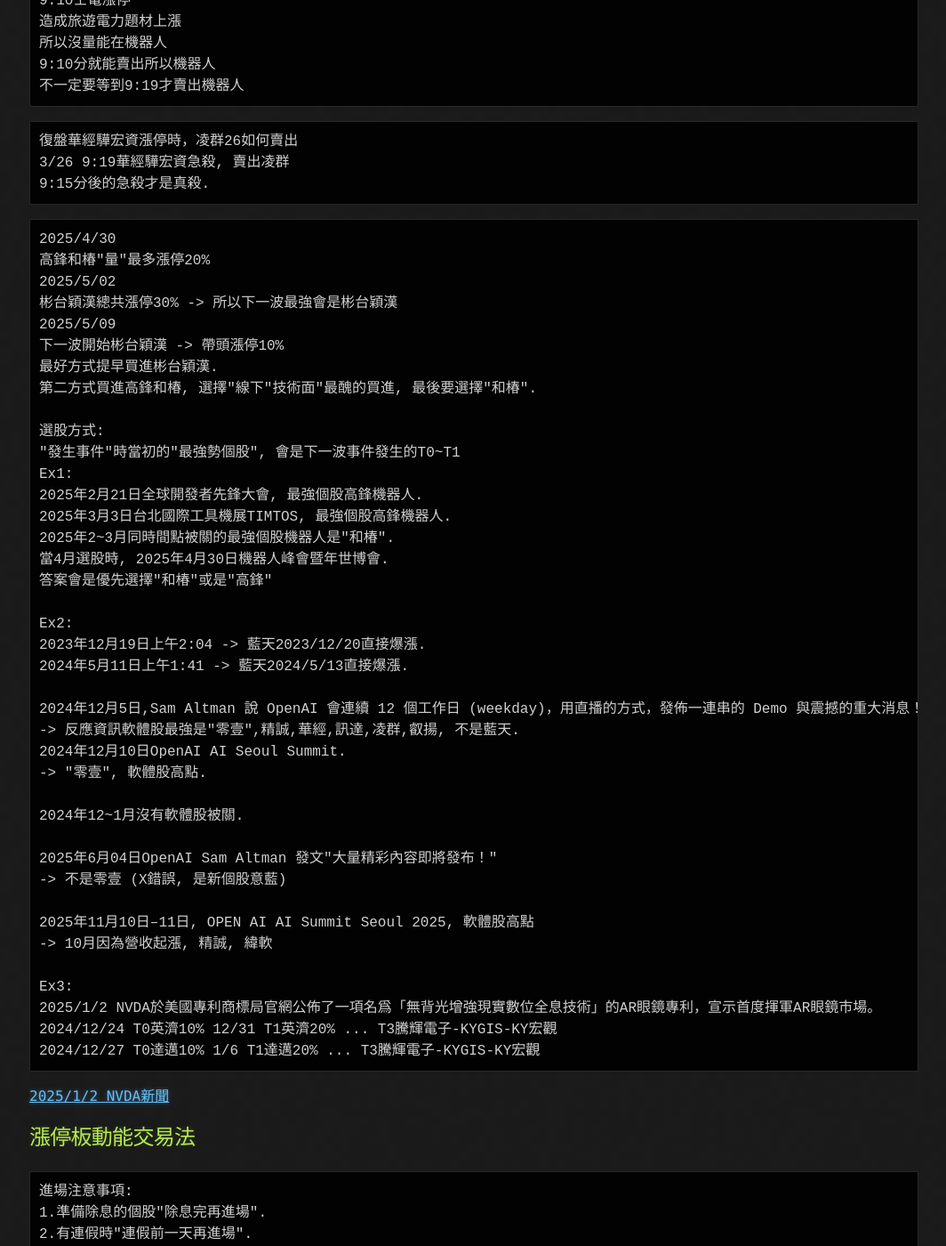
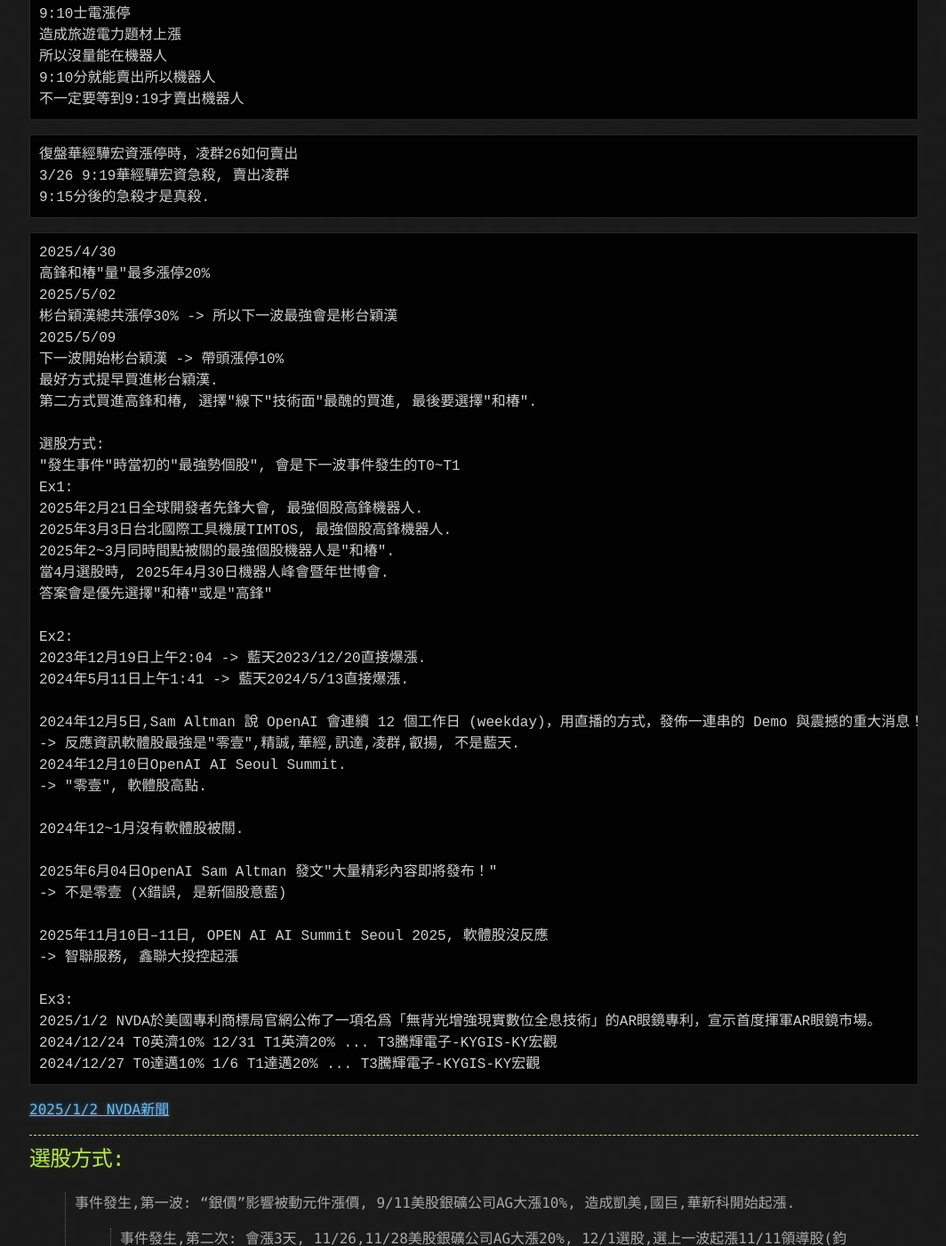
Before and after one commit to lepg5487/Stock_God, a Jekyll site: the page built from experience.md, in a window 1280 px wide and 1400 px high, scrolled down 3554 px. Shown: the whole window at 89% size, without its empty margins (107-1171 px from the left). Built offline with Jekyll 4.4.1, drawn with Linux system fonts in a browser that asks for light colours; our own code applies the rules of GitHub Pages for plain Markdown files; some of the changed text lies outside the part shown.

Commit message:
Update experience.md

````diff
--- a/experience.md
+++ b/experience.md
@@ -1,12 +1,12 @@
 ---
 layout: testlayouts
 ---
-# 回檔不賠錢遲早會賺錢
-# 題材(漲價, 新產品, 新平台, 國家安全風險(轉單)) > 型態
-# 觀察市場流行"題材"->找題材"未來利多"->觀察個股"股價位置型態"->位置型態好就能"買進"等未來利多.
-# 觀察到的"事實"就是"事實", 不要太主觀.
-
-## 商品
+## 回檔不賠錢遲早會賺錢
+## 題材(漲價, 新產品, 新平台, 國家安全風險(轉單)) > 型態
+## 觀察市場流行"題材"->找題材"未來利多"->觀察個股"股價位置型態"->位置型態好就能"買進"等未來利多.
+## 觀察到的"事實"就是"事實", 不要太主觀.
+
+# 商品
 ```
 NVIDIA BlueField DPU BlueField 4 (2026販售)(代理商"茂綸")(3有漲,4沒漲)
 NVIDIA Spectrum X(5)
@@ -22,10 +22,11 @@
 ```
 [20210413標題有"BlueField-3"](https://nvidianews.nvidia.com/news/nvidia-extends-data-center-infrastructure-processing-roadmap-with-bluefield-3), [20211029標題有"BlueField-4"](https://blogs.nvidia.com/blog/bluefield-4-ai-factory/)
 
-## 聯發科
+# 聯發科
 [12/24發布晶片天璣座艙P1 Ultra造成11/26上漲](https://www.expreview.com/102893.html),
 [7/23延遲發布晶片N1X,2026CES才發布](https://www.trendforce.com/news/2025/07/23/news-nvidia-and-mediatek-reportedly-delay-n1x-processor-launch-from-second-half-of-2025-to-q1-2026/)
 ```
+2026/01/06 前買進聯發科,利多:CES發布和NVIDIA晶片N1X.
 聯發科第一個和NVIDIA聯合開發的晶片"天璣座艙P1 Ultra".
 12/24 發布汽車新晶片 天璣座艙P1 Ultra, 造成11/26上漲
 
@@ -43,7 +44,7 @@
 ```
 ```
 聯發科買點
-高通 Snapdragon Summit, 高點不固定
+高通 Snapdragon Summit, 高點不一定
 2025/09/23, 16天低
 2024/10/21, 12~18天低
 2023/10/24, 15天低
@@ -64,7 +65,7 @@
 
 # [這網站出現的專題報告都是賣點](https://app3.xq.com.tw/newsxt/focustopics?just_req=1)
 
-## 時事交易
+# 時事交易
 [時事交易新聞](https://www.trendforce.com/news/)
 ```
 注意新聞, "漲價", "新產品",
@@ -83,7 +84,7 @@
 
 <img width="773" height="323" alt="image" src="https://github.com/user-attachments/assets/11c547b6-a955-42e4-8398-322951daa8eb" />
 
-## 展覽交易法
+# 展覽交易法
 ```
 進場注意事項:
 1600~2000家下跌, 800~1400家創月新低, 前30成交值排行有跌停, 才是恐慌, 可以進場.
@@ -100,8 +101,6 @@
 主觀機殼晟銘電和矽光子上詮沒有信仰所以買不下去, 這是錯的.
 觀察出處置股出關都會很強的"事實", 就應該直接去買上詮(矽光子)和安鈦克(機殼), 盡量不要太主觀.
 ```
-
-
 ```
 出場注意事項:
 檢討高鋒買賣點:
@@ -161,8 +160,8 @@
 2025年6月04日OpenAI Sam Altman 發文"大量精彩內容即將發布！"
 -> 不是零壹 (X錯誤, 是新個股意藍)
 
-2025年11月10日–11日, OPEN AI AI Summit Seoul 2025, 軟體股高點
--> 10月因為營收起漲, 精誠, 緯軟
+2025年11月10日–11日, OPEN AI AI Summit Seoul 2025, 軟體股沒反應
+-> 智聯服務, 鑫聯大投控起漲
 
 Ex3:
 2025/1/2 NVDA於美國專利商標局官網公佈了一項名爲「無背光增強現實數位全息技術」的AR眼鏡專利，宣示首度揮軍AR眼鏡市場。
@@ -170,6 +169,31 @@
 2024/12/27 T0達邁10% 1/6 T1達邁20% ... T3騰輝電子-KYGIS-KY宏觀
 ```
 [2025/1/2 NVDA新聞](https://www.ctee.com.tw/news/20250109700595-430201)
+
+---
+
+選股方式:
+---
+>事件發生,第一波: "銀價"影響被動元件漲價,
+>9/11美股銀礦公司AG大漲10%, 造成凱美,國巨,華新科開始起漲.
+>>事件發生,第二次: 會漲3天,
+>>11/26,11/28美股銀礦公司AG大漲20%,
+>>12/1選股,選上一波起漲11/11領導股(鈞寶帶領所有被動開始起漲)11/11連續長紅7%以上(不能上下引線), 答案是:鈞寶,"九豪"(11/11,11/12連續10%),立敦,華容.
+
+
+第一波: "銀價"影響被動元件漲價,
+9/11美股銀礦公司AG大漲10%, 造成凱美,國巨,華新科開始起漲.
+事件發生"第二次"會漲3天(例:11/24雷虎,11/07建榮)
+
+11/28第二波被動元件選股正確方式:
+11/26,11/28美股銀礦公司AG大漲20%,
+12/1選股,選上一波起漲11/11領導股(鈞寶帶領所有被動開始起漲)11/11連續長紅7%以上(不能上下引線), 答案是:鈞寶,"九豪"(11/11,11/12連續10%),立敦,華容.
+
+第一波:
+日本日東紡織11/07漲20%, 造成11/11德宏富喬南亞台玻建榮起漲
+11/7第二波玻纖布選股正確方式:
+11/7選股,選上一波起漲9/30領導股(德宏帶領所有玻纖布)10/1連續長紅7%以上, 答案是:建榮
+
 
 ## 漲停板動能交易法
 ```
````
